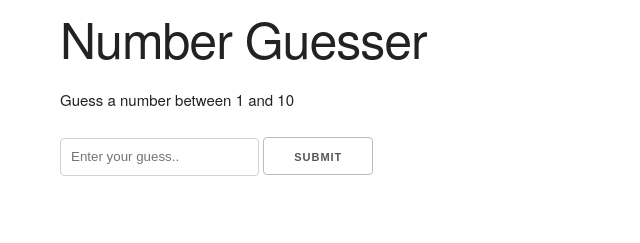
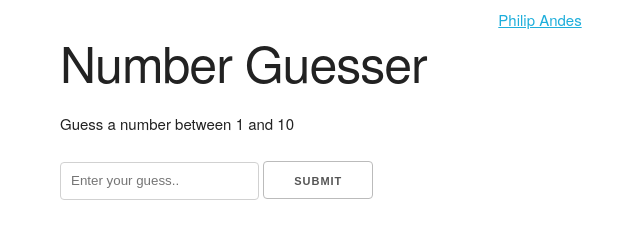
Before and after one commit to PhilipAndes/JavaScript-Number-Guesser, a plain HTML site: page index.html in a window 1280 px wide. Shown: the whole page, without its empty margins (100-740 px from the left). Drawn offline with nearby package versions, Linux system fonts and the light colour scheme.

Commit message:
added link to my portfolio

```diff
--- a/index.html
+++ b/index.html
@@ -8,6 +8,7 @@
     <title>Number Guesser</title>
 </head>
 <body>
+    <center><a href="http://philipandes.com">Philip Andes</a></center>
     <div class="container">
         <h1>Number Guesser</h1>
         <div id="game">
```
